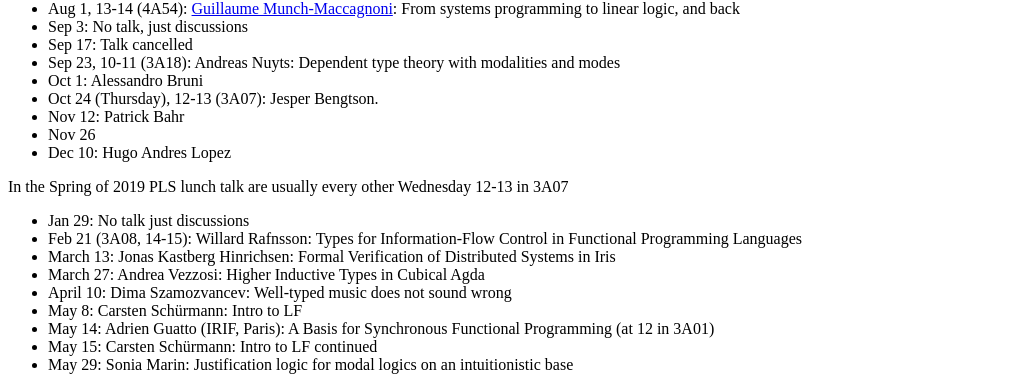
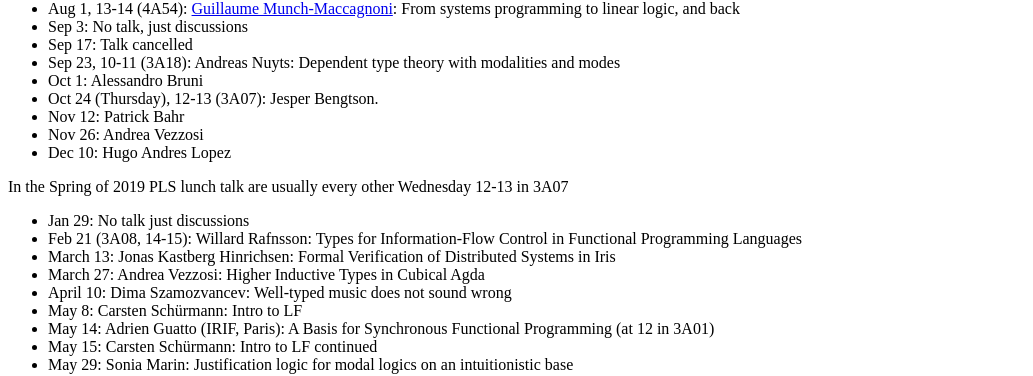
Before and after one commit to rmogelberg/pls.itu.dk, a Jekyll site: the page built from Talks.md, in a window 1280 px wide. Shown: the part 212-588 px from the top of the page, without its empty margins (0-1033 px from the left). Built offline with Jekyll 4.4.1, drawn with Linux system fonts in a browser that asks for light colours.

Commit message:
Added a talk

```diff
--- a/Talks.md
+++ b/Talks.md
@@ -12,7 +12,7 @@ Autumn 2019. This semester we meet Tuesdays 12-13 in 4A05 unless otherwise noted
 - Oct 1: Alessandro Bruni
 - Oct 24 (Thursday), 12-13 (3A07): Jesper Bengtson.
 - Nov 12: Patrick Bahr
-- Nov 26
+- Nov 26: Andrea Vezzosi
 - Dec 10: Hugo Andres Lopez
 
 
```
